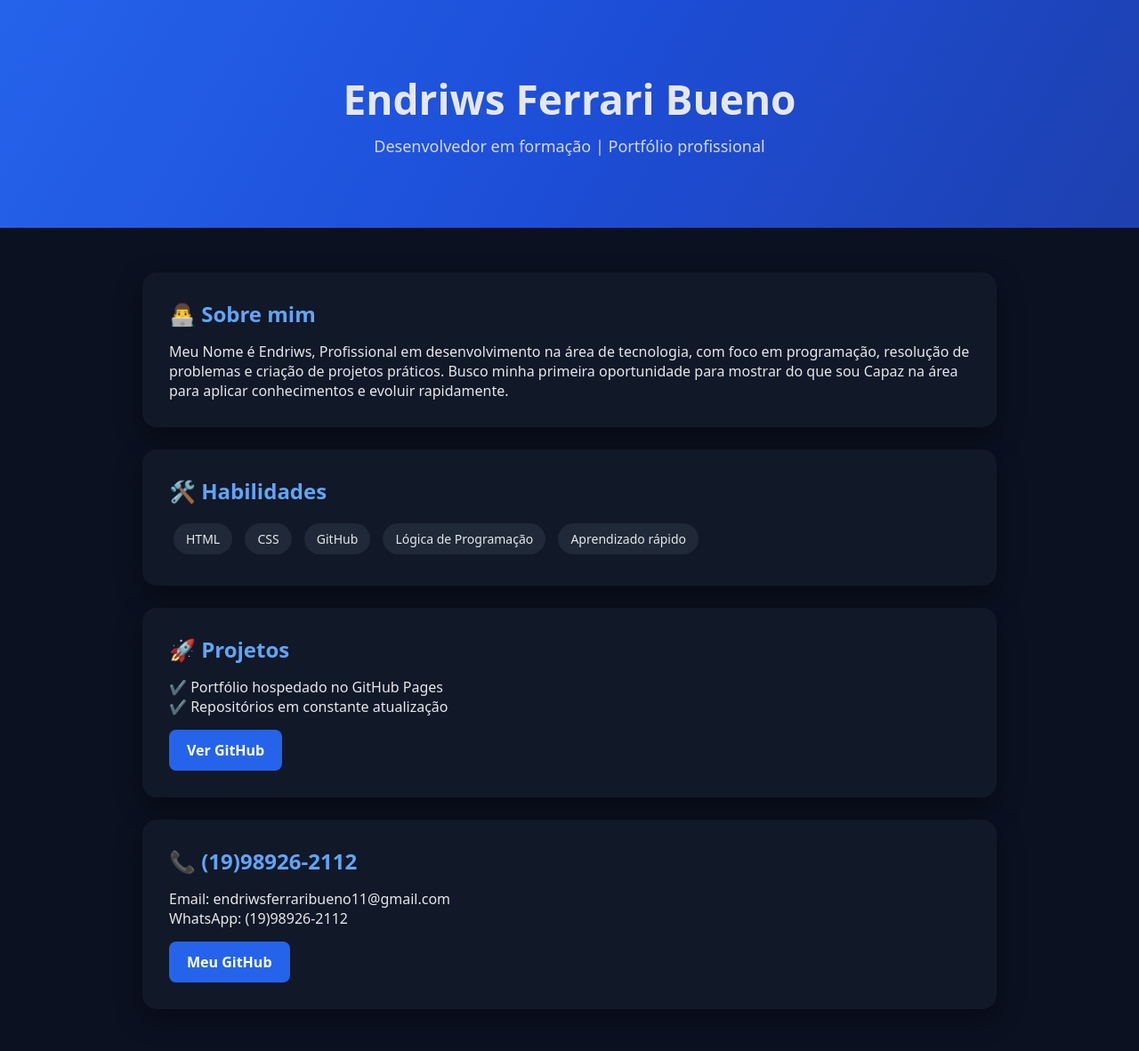
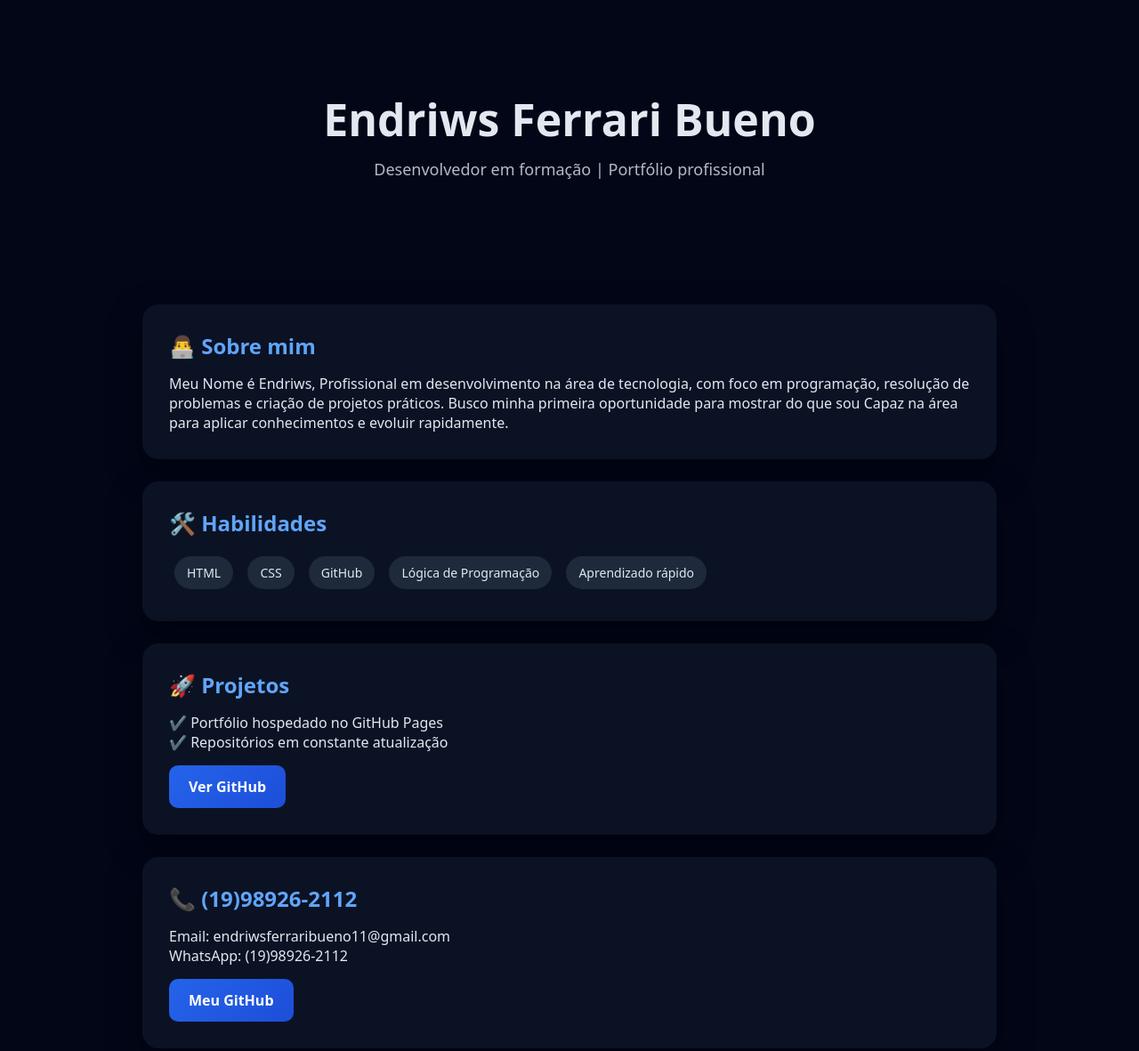
Before and after one commit to Endriwss209/sandbox.dev, a plain HTML site: page index.html in a window 1280 px wide. Shown: the top 1181 px of the page at 89% size. Drawn offline with Linux system fonts and the light colour scheme.

Commit message:
Update index.html

```diff
--- a/index.html
+++ b/index.html
@@ -11,23 +11,50 @@
 
 body{
 font-family:system-ui,Segoe UI,Arial;
-background:#0b1120;
-color:#e5e7eb;
+background:#020617;
+color:#e2e8f0;
+overflow-x:hidden;
 }
 
-header{
-padding:80px 20px;
-text-align:center;
-background:linear-gradient(120deg,#2563eb,#1d4ed8,#1e40af);
+/* FUNDO ANIMADO */
+.bg{
+position:fixed;
+top:0;left:0;
+width:100%;height:100%;
+background:
+radial-gradient(circle at 20% 30%, #1d4ed8 0%, transparent 40%),
+radial-gradient(circle at 80% 70%, #2563eb 0%, transparent 40%),
+#020617;
+animation:move 12s infinite alternate ease-in-out;
+z-index:-1;
+}
+@keyframes move{
+0%{transform:scale(1)}
+100%{transform:scale(1.15)}
 }
 
-header h1{font-size:46px;margin-bottom:10px;}
-header p{opacity:.9;font-size:18px;}
+/* HEADER */
+header{
+text-align:center;
+padding:100px 20px;
+animation:fade 1s ease forwards;
+}
 
+header h1{
+font-size:50px;
+margin-bottom:10px;
+}
+
+header p{
+font-size:18px;
+opacity:.8;
+}
+
+/* CONTAINER */
 .container{
 max-width:1000px;
 margin:auto;
-padding:50px 20px;
+padding:40px 20px;
 }
 
 .card{
@@ -39,22 +66,38 @@ box-shadow:0 10px 30px rgba(0,0,0,.4);
 transition:.3s;
 }
 
-.card:hover{
-transform:translateY(-5px);
+/* CARDS */
+.card{
+background:rgba(15,23,42,.75);
+backdrop-filter:blur(8px);
+padding:30px;
+border-radius:18px;
+margin-bottom:25px;
+box-shadow:0 15px 40px rgba(0,0,0,.4);
+transform:translateY(40px);
+opacity:0;
+animation:fadeUp 1s forwards;
 }
+
+.card:nth-child(2){animation-delay:.2s}
+.card:nth-child(3){animation-delay:.4s}
+.card:nth-child(4){animation-delay:.6s}
+
 
 h2{
 color:#60a5fa;
 margin-bottom:15px;
 }
 
+/* SKILLS */
 .skills span{
 display:inline-block;
-background:#1f2937;
-padding:8px 14px;
-margin:5px;
+background:#1e293b;
+padding:9px 14px;
+margin:6px;
 border-radius:999px;
 font-size:14px;
+transition:.3s;
 }
 
 .btn{
@@ -68,14 +111,40 @@ text-decoration:none;
 font-weight:bold;
 }
 
-.btn:hover{background:#1d4ed8;}
+/* BOTÕES */
+.btn{
+display:inline-block;
+margin-top:15px;
+padding:13px 22px;
+background:linear-gradient(135deg,#2563eb,#1d4ed8);
+color:white;
+border-radius:10px;
+text-decoration:none;
+font-weight:600;
+transition:.3s;
+}
 
+.btn:hover{
+transform:scale(1.05);
+}
+
+/* FOOTER */
 footer{
 text-align:center;
 padding:30px;
-background:#020617;
-color:#9ca3af;
+color:#94a3b8;
 }
+
+/* ANIMAÇÕES */
+@keyframes fade{
+from{opacity:0;transform:translateY(-20px)}
+to{opacity:1;transform:none}
+}
+
+@keyframes fadeUp{
+to{opacity:1;transform:none}
+}
+
 
 </style>
 </head>
```
